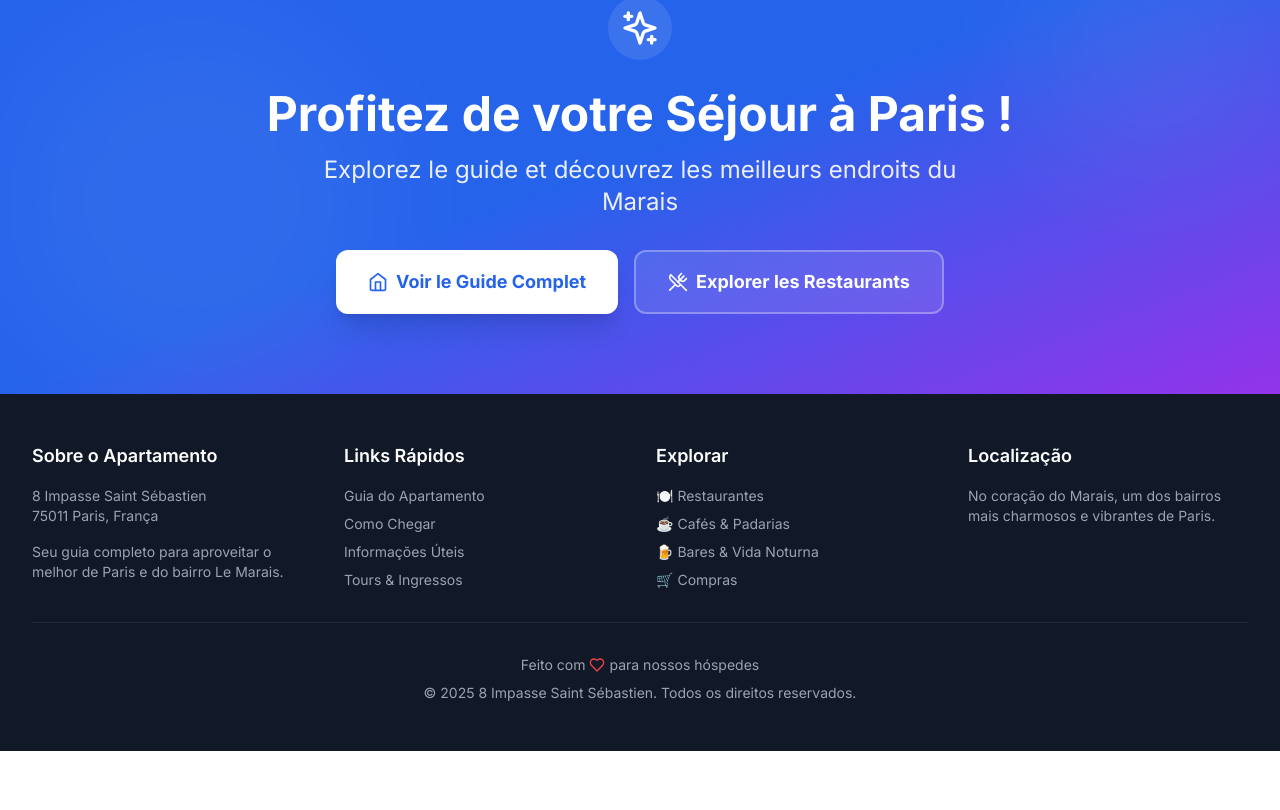
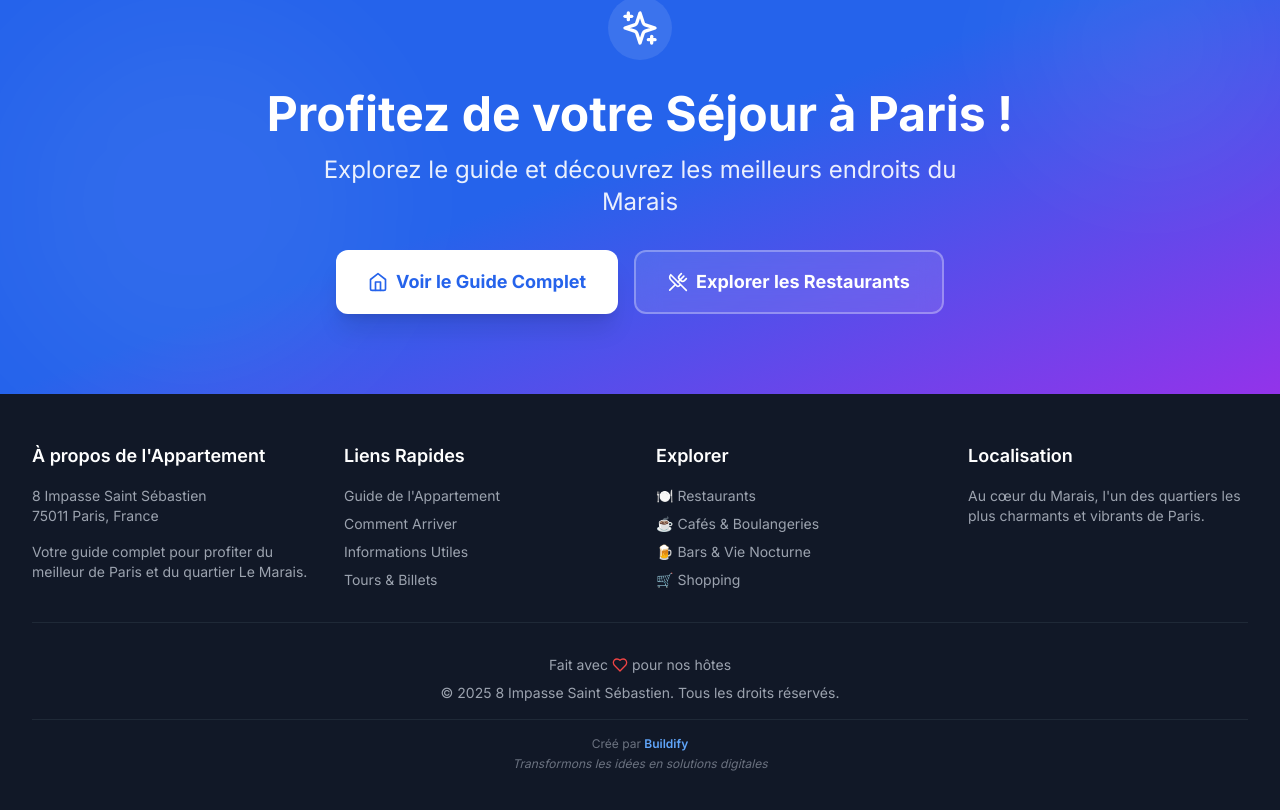
Before and after one commit to BuilderNascimento/ParisTicket, a Next.js app: page / in a window 1280 px wide. Shown: the part 4104-4914 px from the top of the page. Before the commit the page ends 4855 px from the top, so only its background shows below. Built offline with nearby package versions, Linux system fonts and the light colour scheme.

Commit message:
feat: adiciona traduÃ§Ã£o do footer em francÃªs e marca Buildify em todos os idiomas

```diff
--- a/components/Footer.tsx
+++ b/components/Footer.tsx
@@ -1,7 +1,12 @@
+"use client";
+
 import Link from "next/link";
 import { Heart } from "lucide-react";
+import { useLanguage } from "@/contexts/LanguageContext";
 
 export default function Footer() {
+  const { t } = useLanguage();
+
   return (
     <footer className="bg-gray-900 text-white">
       {/* Main Footer */}
@@ -9,38 +14,38 @@ export default function Footer() {
         <div className="grid grid-cols-1 md:grid-cols-4 gap-8">
           {/* About */}
           <div>
-            <h4 className="text-lg font-semibold mb-4">Sobre o Apartamento</h4>
+            <h4 className="text-lg font-semibold mb-4">{t("footer.about.title")}</h4>
             <p className="text-gray-400 text-sm mb-4">
               8 Impasse Saint Sébastien<br />
-              75011 Paris, França
+              75011 Paris, France
             </p>
             <p className="text-gray-400 text-sm">
-              Seu guia completo para aproveitar o melhor de Paris e do bairro Le Marais.
+              {t("footer.about.description")}
             </p>
           </div>
 
           {/* Quick Links */}
           <div>
-            <h4 className="text-lg font-semibold mb-4">Links Rápidos</h4>
+            <h4 className="text-lg font-semibold mb-4">{t("footer.quickLinks.title")}</h4>
             <ul className="space-y-2 text-sm">
               <li>
                 <Link href="/apartamento" className="text-gray-400 hover:text-white transition-colors">
-                  Guia do Apartamento
+                  {t("footer.quickLinks.apartmentGuide")}
                 </Link>
               </li>
               <li>
                 <Link href="/transporte" className="text-gray-400 hover:text-white transition-colors">
-                  Como Chegar
+                  {t("footer.quickLinks.howToGet")}
                 </Link>
               </li>
               <li>
                 <Link href="/info" className="text-gray-400 hover:text-white transition-colors">
-                  Informações Úteis
+                  {t("footer.quickLinks.usefulInfo")}
                 </Link>
               </li>
               <li>
                 <Link href="/tours" className="text-gray-400 hover:text-white transition-colors">
-                  Tours & Ingressos
+                  {t("footer.quickLinks.tours")}
                 </Link>
               </li>
             </ul>
@@ -48,26 +53,26 @@ export default function Footer() {
 
           {/* Explore */}
           <div>
-            <h4 className="text-lg font-semibold mb-4">Explorar</h4>
+            <h4 className="text-lg font-semibold mb-4">{t("footer.explore.title")}</h4>
             <ul className="space-y-2 text-sm">
               <li>
                 <Link href="/restaurantes" className="text-gray-400 hover:text-white transition-colors">
-                  🍽️ Restaurantes
+                  🍽️ {t("footer.explore.restaurants")}
                 </Link>
               </li>
               <li>
                 <Link href="/cafes" className="text-gray-400 hover:text-white transition-colors">
-                  ☕ Cafés & Padarias
+                  ☕ {t("footer.explore.cafes")}
                 </Link>
               </li>
               <li>
                 <Link href="/bares" className="text-gray-400 hover:text-white transition-colors">
-                  🍺 Bares & Vida Noturna
+                  🍺 {t("footer.explore.bars")}
                 </Link>
               </li>
               <li>
                 <Link href="/compras" className="text-gray-400 hover:text-white transition-colors">
-                  🛒 Compras
+                  🛒 {t("footer.explore.shopping")}
                 </Link>
               </li>
             </ul>
@@ -75,21 +80,27 @@ export default function Footer() {
 
           {/* Location */}
           <div>
-            <h4 className="text-lg font-semibold mb-4">Localização</h4>
+            <h4 className="text-lg font-semibold mb-4">{t("footer.location.title")}</h4>
             <p className="text-gray-400 text-sm">
-              No coração do Marais, um dos bairros mais charmosos e vibrantes de Paris.
+              {t("footer.location.description")}
             </p>
           </div>
         </div>
 
         {/* Bottom Bar */}
-        <div className="border-t border-gray-800 mt-8 pt-8 text-center text-sm text-gray-400">
-          <p className="flex items-center justify-center">
-            Feito com <Heart className="w-4 h-4 mx-1 text-red-500" /> para nossos hóspedes
+        <div className="border-t border-gray-800 mt-8 pt-8 text-center">
+          <p className="text-sm text-gray-400 flex items-center justify-center mb-2">
+            {t("footer.madeWith")} <Heart className="w-4 h-4 mx-1 text-red-500" /> {t("footer.forGuests")}
           </p>
-          <p className="mt-2">
-            © {new Date().getFullYear()} 8 Impasse Saint Sébastien. Todos os direitos reservados.
+          <p className="text-sm text-gray-400 mb-4">
+            © {new Date().getFullYear()} 8 Impasse Saint Sébastien. {t("footer.allRightsReserved")}
           </p>
+
+          {/* Buildify Brand */}
+          <div className="text-xs text-gray-500 border-t border-gray-800 pt-4 mt-4">
+            <p>{t("footer.buildify.madeBy")} <span className="font-semibold text-blue-400">Buildify</span></p>
+            <p className="mt-1 italic">{t("footer.buildify.tagline")}</p>
+          </div>
         </div>
       </div>
     </footer>
--- a/translations/en.json
+++ b/translations/en.json
@@ -134,5 +134,37 @@
     "confirm": "Confirm",
     "yes": "Yes",
     "no": "No"
+  },
+  "footer": {
+    "about": {
+      "title": "About the Apartment",
+      "address": "8 Impasse Saint Sébastien<br />75011 Paris, France",
+      "description": "Your complete guide to enjoying the best of Paris and the Le Marais neighborhood."
+    },
+    "quickLinks": {
+      "title": "Quick Links",
+      "apartmentGuide": "Apartment Guide",
+      "howToGet": "How to Get There",
+      "usefulInfo": "Useful Information",
+      "tours": "Tours & Tickets"
+    },
+    "explore": {
+      "title": "Explore",
+      "restaurants": "Restaurants",
+      "cafes": "Cafés & Bakeries",
+      "bars": "Bars & Nightlife",
+      "shopping": "Shopping"
+    },
+    "location": {
+      "title": "Location",
+      "description": "In the heart of Le Marais, one of the most charming and vibrant neighborhoods in Paris."
+    },
+    "madeWith": "Made with",
+    "forGuests": "for our guests",
+    "allRightsReserved": "All rights reserved.",
+    "buildify": {
+      "tagline": "Transforming ideas into digital solutions",
+      "madeBy": "Created by"
+    }
   }
 }
--- a/translations/es.json
+++ b/translations/es.json
@@ -134,5 +134,37 @@
     "confirm": "Confirmar",
     "yes": "Sí",
     "no": "No"
+  },
+  "footer": {
+    "about": {
+      "title": "Sobre el Apartamento",
+      "address": "8 Impasse Saint Sébastien<br />75011 París, Francia",
+      "description": "Tu guía completa para disfrutar de lo mejor de París y del barrio Le Marais."
+    },
+    "quickLinks": {
+      "title": "Enlaces Rápidos",
+      "apartmentGuide": "Guía del Apartamento",
+      "howToGet": "Cómo Llegar",
+      "usefulInfo": "Información Útil",
+      "tours": "Tours & Entradas"
+    },
+    "explore": {
+      "title": "Explorar",
+      "restaurants": "Restaurantes",
+      "cafes": "Cafés & Panaderías",
+      "bars": "Bares & Vida Nocturna",
+      "shopping": "Compras"
+    },
+    "location": {
+      "title": "Ubicación",
+      "description": "En el corazón de Le Marais, uno de los barrios más encantadores y vibrantes de París."
+    },
+    "madeWith": "Hecho con",
+    "forGuests": "para nuestros huéspedes",
+    "allRightsReserved": "Todos los derechos reservados.",
+    "buildify": {
+      "tagline": "Transformamos ideas en soluciones digitales",
+      "madeBy": "Creado por"
+    }
   }
 }
--- a/translations/fr.json
+++ b/translations/fr.json
@@ -249,5 +249,37 @@
       "btnGuide": "Voir le Guide Complet",
       "btnRestaurants": "Explorer les Restaurants"
     }
+  },
+  "footer": {
+    "about": {
+      "title": "À propos de l'Appartement",
+      "address": "8 Impasse Saint Sébastien<br />75011 Paris, France",
+      "description": "Votre guide complet pour profiter du meilleur de Paris et du quartier Le Marais."
+    },
+    "quickLinks": {
+      "title": "Liens Rapides",
+      "apartmentGuide": "Guide de l'Appartement",
+      "howToGet": "Comment Arriver",
+      "usefulInfo": "Informations Utiles",
+      "tours": "Tours & Billets"
+    },
+    "explore": {
+      "title": "Explorer",
+      "restaurants": "Restaurants",
+      "cafes": "Cafés & Boulangeries",
+      "bars": "Bars & Vie Nocturne",
+      "shopping": "Shopping"
+    },
+    "location": {
+      "title": "Localisation",
+      "description": "Au cœur du Marais, l'un des quartiers les plus charmants et vibrants de Paris."
+    },
+    "madeWith": "Fait avec",
+    "forGuests": "pour nos hôtes",
+    "allRightsReserved": "Tous les droits réservés.",
+    "buildify": {
+      "tagline": "Transformons les idées en solutions digitales",
+      "madeBy": "Créé par"
+    }
   }
 }
--- a/translations/it.json
+++ b/translations/it.json
@@ -134,5 +134,37 @@
     "confirm": "Conferma",
     "yes": "Sì",
     "no": "No"
+  },
+  "footer": {
+    "about": {
+      "title": "Informazioni sull'Appartamento",
+      "address": "8 Impasse Saint Sébastien<br />75011 Parigi, Francia",
+      "description": "La tua guida completa per goderti il meglio di Parigi e del quartiere Le Marais."
+    },
+    "quickLinks": {
+      "title": "Link Rapidi",
+      "apartmentGuide": "Guida all'Appartamento",
+      "howToGet": "Come Arrivare",
+      "usefulInfo": "Informazioni Utili",
+      "tours": "Tour & Biglietti"
+    },
+    "explore": {
+      "title": "Esplora",
+      "restaurants": "Ristoranti",
+      "cafes": "Caffè & Panetterie",
+      "bars": "Bar & Vita Notturna",
+      "shopping": "Shopping"
+    },
+    "location": {
+      "title": "Posizione",
+      "description": "Nel cuore di Le Marais, uno dei quartieri più affascinanti e vivaci di Parigi."
+    },
+    "madeWith": "Fatto con",
+    "forGuests": "per i nostri ospiti",
+    "allRightsReserved": "Tutti i diritti riservati.",
+    "buildify": {
+      "tagline": "Trasformiamo idee in soluzioni digitali",
+      "madeBy": "Creato da"
+    }
   }
 }
--- a/translations/pt.json
+++ b/translations/pt.json
@@ -134,5 +134,37 @@
     "confirm": "Confirmar",
     "yes": "Sim",
     "no": "Não"
+  },
+  "footer": {
+    "about": {
+      "title": "Sobre o Apartamento",
+      "address": "8 Impasse Saint Sébastien<br />75011 Paris, França",
+      "description": "Seu guia completo para aproveitar o melhor de Paris e do bairro Le Marais."
+    },
+    "quickLinks": {
+      "title": "Links Rápidos",
+      "apartmentGuide": "Guia do Apartamento",
+      "howToGet": "Como Chegar",
+      "usefulInfo": "Informações Úteis",
+      "tours": "Tours & Ingressos"
+    },
+    "explore": {
+      "title": "Explorar",
+      "restaurants": "Restaurantes",
+      "cafes": "Cafés & Padarias",
+      "bars": "Bares & Vida Noturna",
+      "shopping": "Compras"
+    },
+    "location": {
+      "title": "Localização",
+      "description": "No coração do Marais, um dos bairros mais charmosos e vibrantes de Paris."
+    },
+    "madeWith": "Feito com",
+    "forGuests": "para nossos hóspedes",
+    "allRightsReserved": "Todos os direitos reservados.",
+    "buildify": {
+      "tagline": "Transformamos ideias em soluções digitais",
+      "madeBy": "Criado por"
+    }
   }
 }
```
